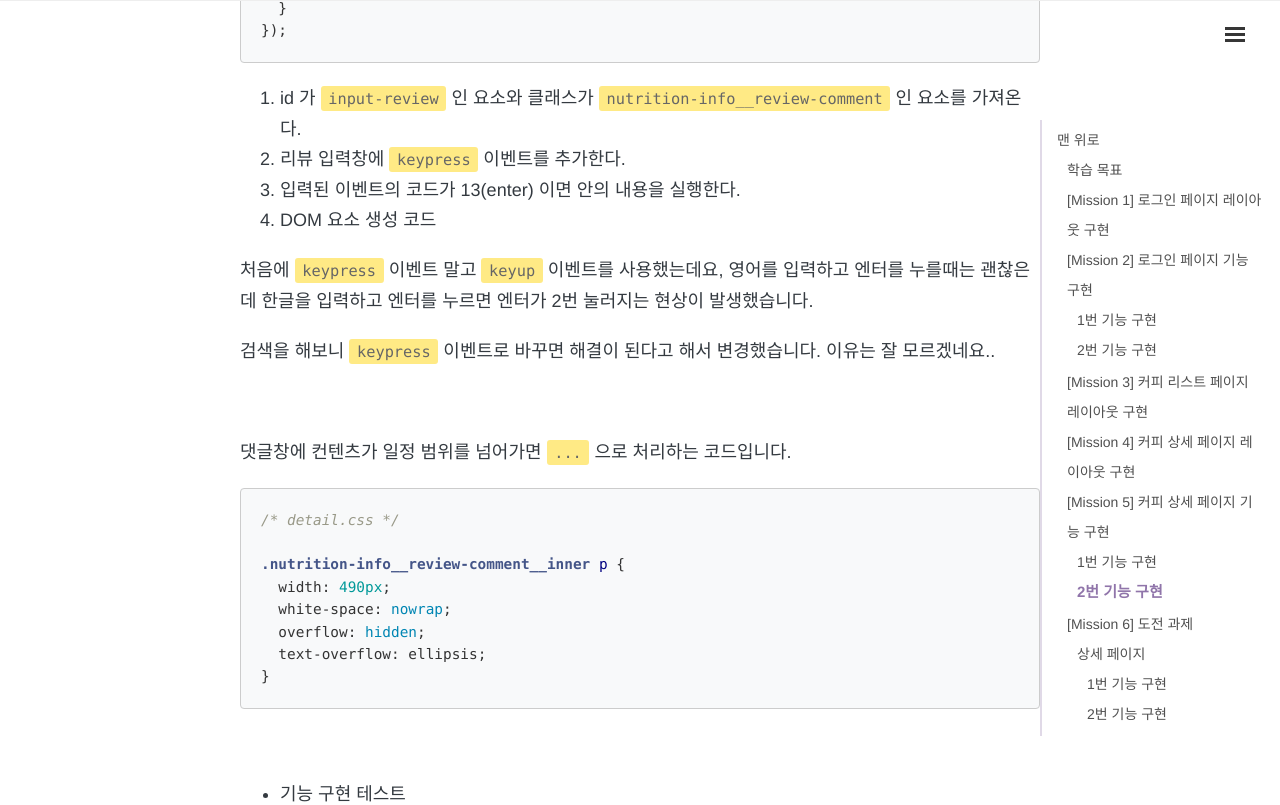
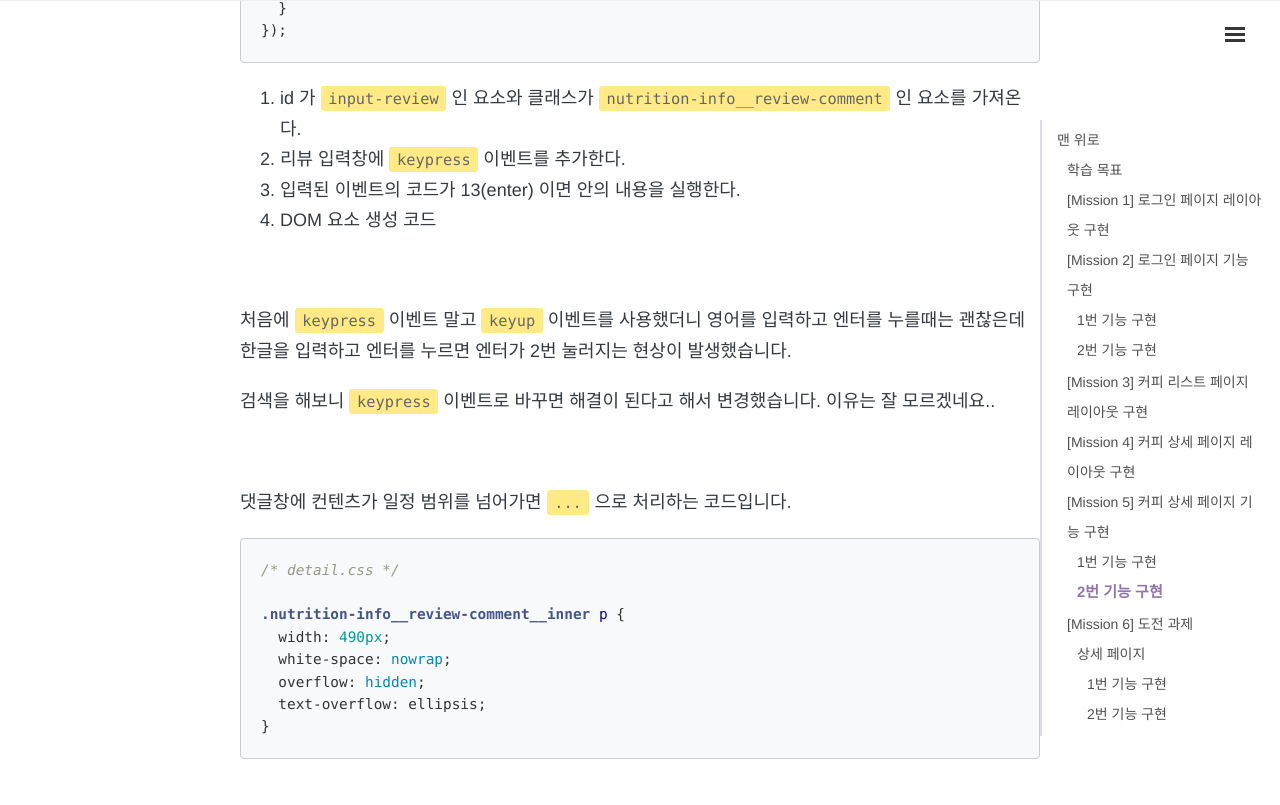
Before and after one commit to 1day1commit/1day1commit.github.io, a Jekyll site: the page built from _posts/WeCode/2021-11-24-wecode-09.md, in a window 1280 px wide and 900 px high, scrolled down 8851 px, cut to the strip 0-805 px from the top of the window. Built offline with Jekyll 4.4.1, drawn with Linux system fonts in a browser that asks for light colours; nearby versions of some CDN libraries; comment, search, counter and statistics services are not loaded.

Commit message:
포스트 수정

```diff
--- a/_posts/WeCode/2021-11-24-wecode-09.md
+++ b/_posts/WeCode/2021-11-24-wecode-09.md
@@ -298,7 +298,9 @@
 3. 입력된 이벤트의 코드가 13(enter) 이면 안의 내용을 실행한다.
 4. DOM 요소 생성 코드
 
-처음에 `keypress` 이벤트 말고 `keyup` 이벤트를 사용했는데요, 영어를 입력하고 엔터를 누를때는 괜찮은데 한글을 입력하고 엔터를 누르면 엔터가 2번 눌러지는 현상이 발생했습니다.
+<br>
+
+처음에 `keypress` 이벤트 말고 `keyup` 이벤트를 사용했더니 영어를 입력하고 엔터를 누를때는 괜찮은데 한글을 입력하고 엔터를 누르면 엔터가 2번 눌러지는 현상이 발생했습니다.
 
 검색을 해보니 `keypress` 이벤트로 바꾸면 해결이 된다고 해서 변경했습니다. 이유는 잘 모르겠네요..
 
```
